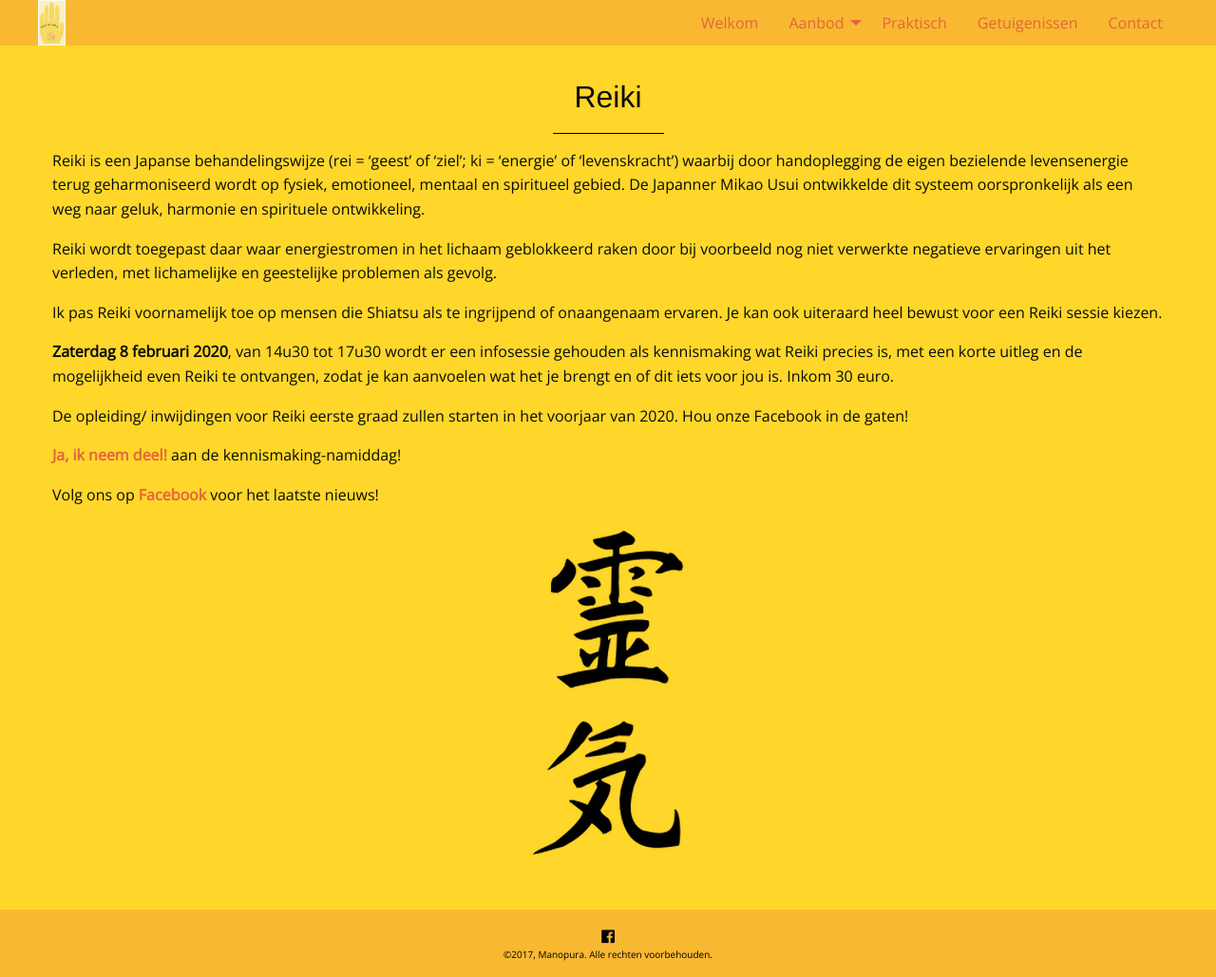
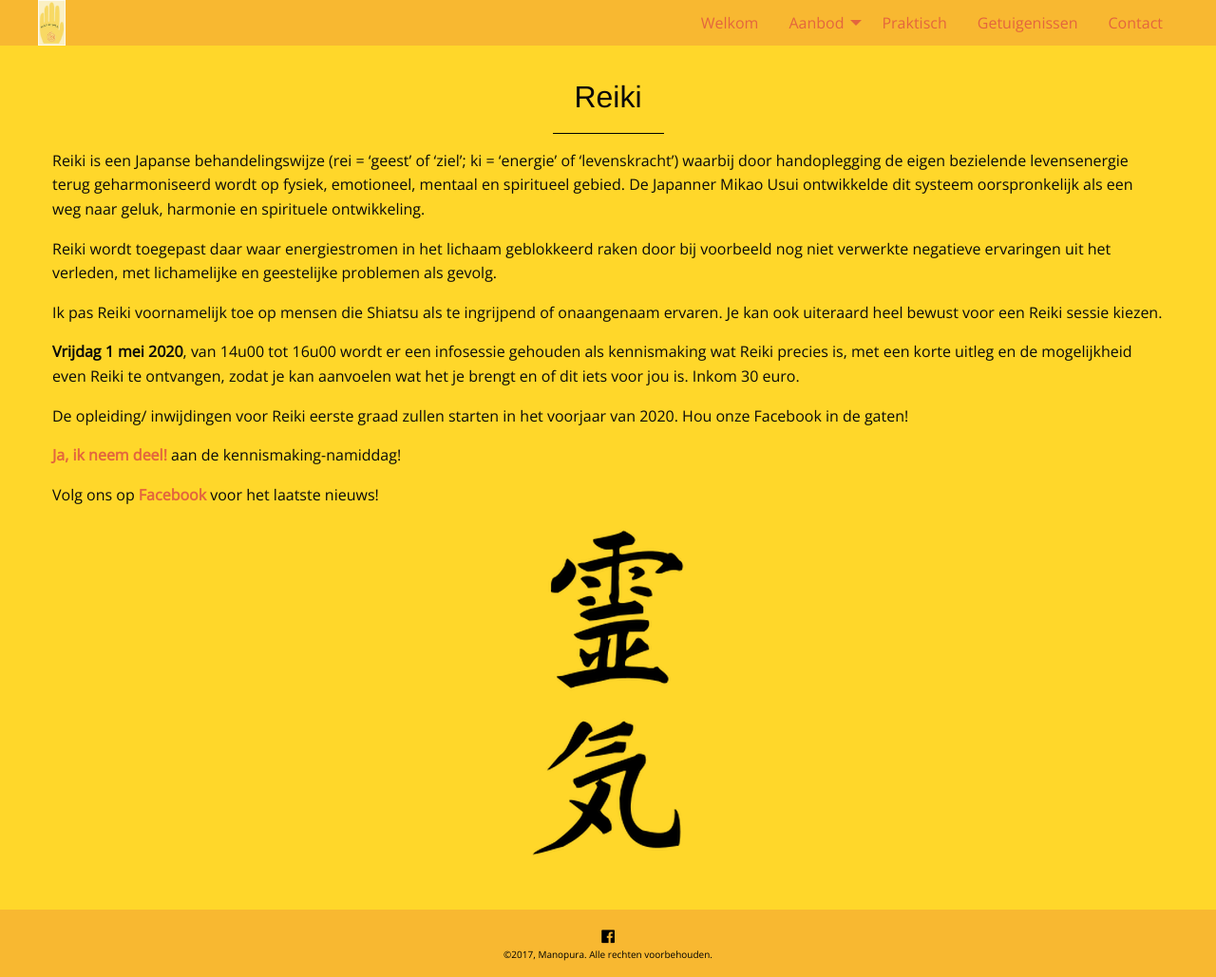
Before and after one commit to manopura/manopura.github.io, a Jekyll site: the page built from reiki.md, in a window 1280 px wide. Shown: the whole page at 95% size. Built offline with Jekyll 4.4.1, drawn with Linux system fonts in a browser that asks for light colours; nearby versions of some CDN libraries; our own code applies the rules of GitHub Pages for plain Markdown files.

Commit message:
Update reiki.md

```diff
--- a/reiki.md
+++ b/reiki.md
@@ -12,7 +12,7 @@ Reiki wordt toegepast daar waar energiestromen in het lichaam geblokkeerd raken
 Ik pas Reiki voornamelijk toe op mensen die Shiatsu als te ingrijpend of onaangenaam ervaren.
 Je kan ook uiteraard heel bewust voor een Reiki sessie kiezen.
 
-**Zaterdag 8 februari 2020**, van 14u30 tot 17u30 wordt er een infosessie gehouden als kennismaking wat Reiki precies is, met een korte uitleg en de mogelijkheid even Reiki te ontvangen, zodat je kan aanvoelen wat het je brengt en of dit iets voor jou is. Inkom 30 euro.
+**Vrijdag 1 mei 2020**, van 14u00 tot 16u00 wordt er een infosessie gehouden als kennismaking wat Reiki precies is, met een korte uitleg en de mogelijkheid even Reiki te ontvangen, zodat je kan aanvoelen wat het je brengt en of dit iets voor jou is. Inkom 30 euro.
 
 De opleiding/ inwijdingen voor Reiki eerste graad zullen starten in het voorjaar van 2020. Hou onze Facebook in de gaten!
 
```
